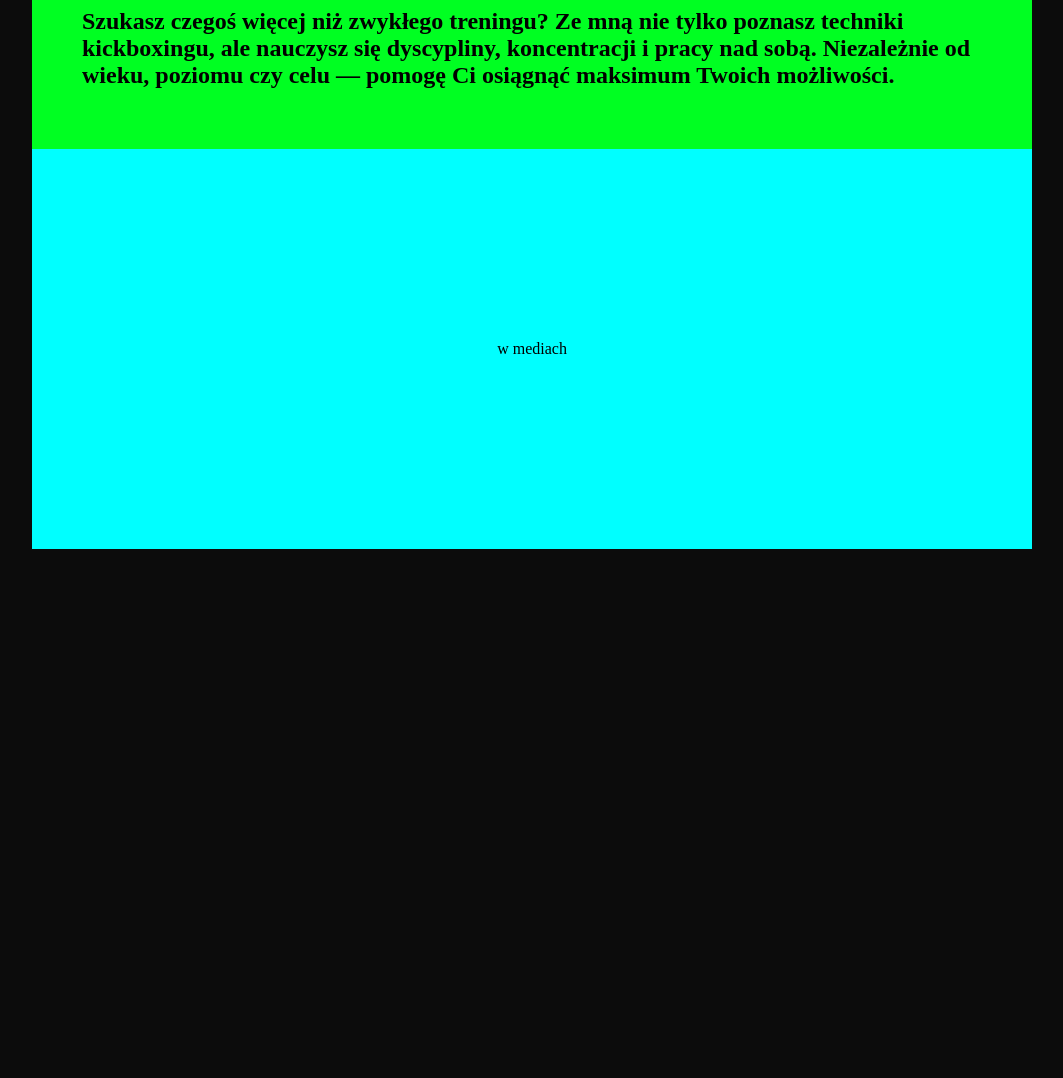
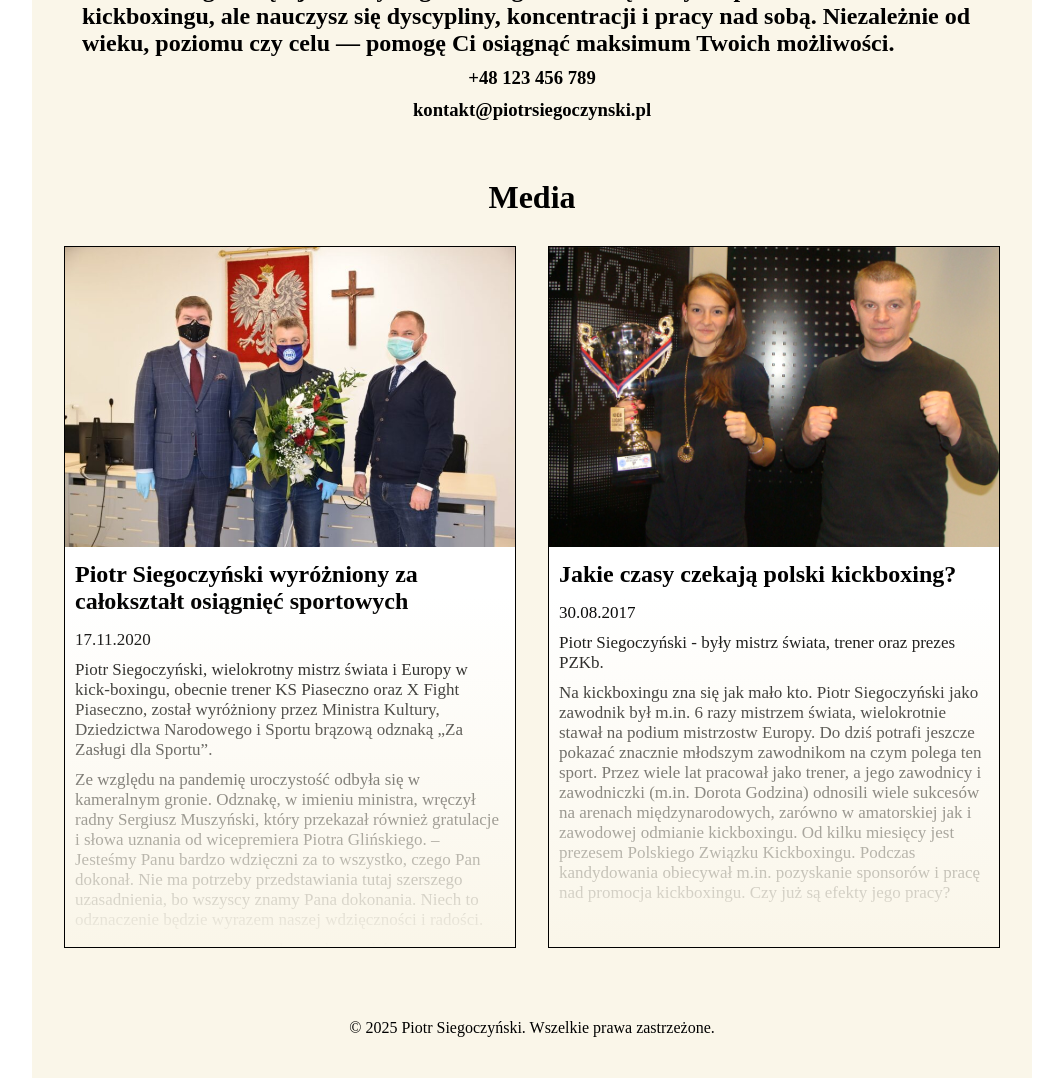
Before and after one commit to tsulima/PiotrSiegoczynski, a plain HTML site: page index.html in a window 1280 px wide. Shown: the part 1705-2783 px from the top of the page, without its empty margins (108-1171 px from the left). Before the commit the page ends 2254 px from the top, so only its background shows below. Drawn offline with Linux system fonts and the light colour scheme.

Commit message:
Commit 3

```diff
--- a/index.html
+++ b/index.html
@@ -1,9 +1,11 @@
 <!DOCTYPE html>
 <html>
-    <body onload="loadscript()">
+    <body>
         <div id="body">
             <nav>
                 <ul style="padding: 0;">
+                    <li><b>Piotr Siegoczyński</b></li>
+                    |
                     <li><a href="#stronaGlowna">Strona główna</a></li>
                     <li><a href="#oMnie">O mnie</a></li>
                     <li><a href="#osiagniecia">Osiągnięcia</a></li>
@@ -21,44 +23,56 @@
                 <h2>Sportowiec. Trener. Motywator.</h2><br>
                 <h2>„Mistrz nie rodzi się na ringu – mistrz rodzi się na treningu.”</h2>
             </div>
-            <!--
-            <div id="main_video_div">
-                <video autoplay muted loop id="main_video">
-                    <source src="media/bg.mp4">
-                </video>
-            </div>
-            -->
-            <div style="width: 100%; height: 300px; background-color: aqua;" class="textContainer" id="oMnie">
+            <div style="width: 100%; height: 300px; background-color: var(--a1st_color);" class="textContainer" id="oMnie">
                 <h1>Mistrz nie rodzi się na ringu – mistrz rodzi się na treningu.</h1>
                 <h2>Jestem Piotr Siegoczyński, wielokrotny mistrz świata w kickboxingu. Znam smak zwycięstwa, ale też ból porażki. To one kształtowały mnie jako zawodnika i człowieka.
                     Dziś nie tylko trenuję, ale i szkolę innych — przekazując im to, czego sam nauczyłem się przez dekady. Niezależnie, czy zaczynasz swoją przygodę, czy chcesz wejść na wyższy poziom – możesz liczyć na moje wsparcie.</h2>
             </div>
-            <div style="width: 100%; height: 300px; background-color: rgb(0, 255, 34);" class="textContainer" id="osiagniecia">
+            <div style="width: 100%; height: 300px; background-color: var(--a1st_color);" class="textContainer" id="osiagniecia">
                 <h1>Droga przez ring</h1>
                 <h2>Każdy medal, każda walka, to osobna historia. Pierwszy tytuł Mistrza Polski zdobyłem jako młody chłopak pełen zapału. Potem przyszły kolejne — trudniejsze, bardziej wymagające.
                     Punktem kulminacyjnym była wygrana na mistrzostwach świata WAKO. To moment, którego nie da się zapomnieć – adrenalina, flaga Polski nad głową, łzy w oczach. Ale to nie koniec. Bo prawdziwy mistrz zawsze idzie dalej.</h2>
             </div>
-            <div style="width: 100%; height: 450px; background-color: aqua;" class="textContainer" id="galeria2">
+            <div style="width: 100%; height: 450px; background-color: var(--a1st_color);" class="textContainer" id="galeria2">
                 <h1>Moje sportowe chwile</h1>
                 <div style="width: 1000px; height: 350px; background-color: rgba(128, 255, 0, 0); display: flex; justify-content: space-evenly; align-items: center;">
                     <img src="media/Piotr_Siegoczyński_1.jpg" onclick="enlarge(1)">
                     <img src="media/Piotr_Siegoczyński_2.jpg" onclick="enlarge(2)">
                     <img src="media/Piotr_Siegoczyński_3.jpg" onclick="enlarge(3)" style="object-position: 0%;">
-
                 </div>
             </div>
-            <div style="width: 100%; height: 200px; background-color: rgb(0, 255, 34);" class="textContainer" id="oferta">
+            <div style="width: 100%; height: 200px; background-color: var(--a1st_color);" class="textContainer" id="oferta">
                 <h2>Szukasz czegoś więcej niż zwykłego treningu?
                     Ze mną nie tylko poznasz techniki kickboxingu, ale nauczysz się dyscypliny, koncentracji i pracy nad sobą.
                     Niezależnie od wieku, poziomu czy celu — pomogę Ci osiągnąć maksimum Twoich możliwości.</h2>
+                <h3>+48 123 456 789</h3>
+                <h3>kontakt@piotrsiegoczynski.pl</h3>
             </div>
-            <div style="width: 100%; height: 400px; background-color: aqua;" class="textContainer" id="wMediach">
-                <p>w mediach</p>
+            <div style="width: 100%; background-color: var(--a1st_color);" class="textContainer" id="wMediach">
+                <h1 style="padding: 30px 0px;">Media</h1>
+                <div style="display: flex; width: 1000px; justify-content: space-evenly; padding-bottom: 30px;">
+                    <div class="article" style="max-width: 450px; height:700px; background-color: rgb(255, 255, 255); overflow: hidden;" onclick="window.open('https://piaseczno.pl/piotr-siegoczynski-wyrozniony-za-caloksztalt-osiagniec-sportowych/', '_blank');">
+                        <img src="media/Piotr_Siegoczyński_4.jpg" style="max-width: 100%; height: 300px; object-fit: cover;">
+                        <h2>Piotr Siegoczyński wyróżniony za całokształt osiągnięć sportowych</h2>
+                        <p>17.11.2020</p>
+                        <p>Piotr Siegoczyński, wielokrotny mistrz świata i Europy w kick-boxingu, obecnie trener KS Piaseczno oraz X Fight Piaseczno, został wyróżniony przez Ministra Kultury, Dziedzictwa Narodowego i Sportu brązową odznaką „Za Zasługi dla Sportu”.</p>
+                        <p>Ze względu na pandemię uroczystość odbyła się w kameralnym gronie. Odznakę, w imieniu ministra, wręczył radny Sergiusz Muszyński, który przekazał również gratulacje i słowa uznania od wicepremiera Piotra Glińskiego. – Jesteśmy Panu bardzo wdzięczni za to wszystko, czego Pan dokonał. Nie ma potrzeby przedstawiania tutaj szerszego uzasadnienia, bo wszyscy znamy Pana dokonania. Niech to odznaczenie będzie wyrazem naszej wdzięczności i radości.</p>
+                        <p>Wspaniałej kariery oraz wyjątkowych wyników w międzynarodowej rywalizacji pogratulował także Piotrowi Siegoczyńskiemu Starosta Piaseczyński Ksawery Gut.</p>
+                        <div class="end_gradient"></div>
+                    </div>
+                    <div class="article" style="max-width: 450px; height:700px; background-color: rgb(255, 255, 255); overflow: hidden;" onclick="window.open('https://www.polskieradio.pl/10/3961/artykul/1836137,jakie-czasy-czekaja-polski-kickboxing', '_blank');">
+                        <img src="media/Piotr_Siegoczyński_5.jpg" style="max-width: 100%; height: 300px; object-fit: cover; object-position: 100%;">
+                        <h2>Jakie czasy czekają polski kickboxing?</h2>
+                        <p>30.08.2017</p>
+                        <p>Piotr Siegoczyński - były mistrz świata, trener oraz prezes PZKb.</p>
+                        <p>Na kickboxingu zna się jak mało kto. Piotr Siegoczyński jako zawodnik był m.in. 6 razy mistrzem świata, wielokrotnie stawał na podium mistrzostw Europy. Do dziś potrafi jeszcze pokazać znacznie młodszym zawodnikom na czym polega ten sport. Przez wiele lat pracował jako trener, a jego zawodnicy i zawodniczki (m.in. Dorota Godzina) odnosili wiele sukcesów na arenach międzynarodowych, zarówno w amatorskiej jak i zawodowej odmianie kickboxingu. Od kilku miesięcy jest prezesem Polskiego Związku Kickboxingu. Podczas kandydowania obiecywał m.in. pozyskanie sponsorów i pracę nad promocja kickboxingu. Czy już są efekty jego pracy?</p>
+                        <div class="end_gradient"></div>
+                    </div>
+                </div>
             </div>
-
-
-
-
+            <div class="textContainer" style="width: 1000px; height: 100px; background-color: var(--a1st_color);">
+                <p>© 2025 Piotr Siegoczyński. Wszelkie prawa zastrzeżone.</p>
+            </div>
         </div>
 
         <div id="galeria" style="display: none; top: 0; width: 100%; height: 100%; background-color: rgba(0, 0, 0, 0.8); position: fixed; z-index: 100; justify-content: center; align-items: center;">
@@ -78,31 +92,27 @@
                     <img src="media/Piotr_Siegoczyński_3.jpg"  style="max-width: 100%; max-height: 100%;">
                 </button>
             </div>
-
-
             <img src="media/Piotr_Siegoczyński_1.jpg" id="galeria_img" style="position: fixed; top:auto;">
         </div>
-        <!--
-        <div style="width: 200px; height: 150px; left: 0; top: 0; background-color: red; position: fixed;">
-            <p>1. Strona główna 1</p>
-            <p>2. O mnie 3</p>
-            <p>3. Osiągnięcia 2</p>
-            <p>4. Galeria</p>
-            <p>5. Oferta 2</p>
-            <p>6. W mediach</p>
-        </div>
-        -->
     </body>
 </html>
 
 <style>
     :root{
+        /*--cream:#FFFDF6;*/
+        --cream:#FAF6E9;
         --grey:#0c0c0c;
         --black:black;
         --red1:#3D0000;
         --red2:#950101;
         --red3:red;
         --navbarHeight: 100px;
+
+        --background_color: white;
+        --a1st_color: var(--cream);
+        --a2nd_color: var(--black);
+        --b1st_color:var(--black);
+        --b2nd_color:var(--cream);
     }
 
     *{
@@ -110,44 +120,45 @@
     }
 
     body{
-        background-color: var(--grey);
+        background-color: var(--background_color);
     }
 
     #body{
         width: 1000px;
         max-width: 1000px;
-        /*background-color: black;*/
         margin: 0 auto;
     }
 
     nav{
+        padding-left: 0px;
+        padding-right: 0px;
         width: 1000px;
         max-width: 1000px;
-        /*height: var(--navbarHeight);*/
         position: fixed;
-        background-color: pink;
+        background-color: var(--a1st_color);
     }
 
     nav li{
-            display: inline-block;
-            /*height: 100%;*/
-            font-size: 20px;
-            font-weight: bold;
-            padding: 20px;
-            color: rgb(0, 0, 0);
-
-
+        display: inline-block;
+        font-size: 20px;
+        padding: 20px 27px;
+        color: rgb(0, 0, 0);
+        text-decoration: none;
     }
 
-    nav li:hover{
-        background-color: var(--red2);
+    nav li:hover:nth-child(n+2){
+        background-color: rgb(233, 222, 120);
         color: black;
     }
 
+    nav a{
+        display: block;
+        text-decoration: none;
+        color: rgb(0, 0, 0);
+    }
+
     #main{
-        /* padding-top: var(--navbarHeight); /* Zmienić na zero */
         width: 100%;
-        /*height: 500px;*/
         background-color: rgba(0, 0, 0, 0.5);
         display: flex;
         flex-direction: column;
@@ -172,11 +183,6 @@
         width: 1000px;
         max-width: 1000px;
         position: absolute;
-        /*top: 0;*/
-        /*right: auto;
-        left: auto;
-        top: var(--navbarHeight);
-        position: fixed; */
         z-index: -1;
         overflow: hidden;
     }
@@ -188,7 +194,7 @@
         align-items: center;
     }
 
-    .textContainer h1,h2{
+    .textContainer h1,h2,h3{
         padding: 5px 50px;
     }
 
@@ -203,8 +209,8 @@
         width: 35%;
         height: 330px;
         border-radius: 40px;
-        /*transition-duration: 300ms;*/
         transition: all 0.3s ease-in-out;
+        cursor: pointer;
     }
 
     #galeria img{
@@ -213,13 +219,36 @@
         max-height: calc(100vh - 140px);
     }
 
+    .article{
+        position: relative;
+        cursor: pointer;
+        border: 1px solid black;
+    }
+
+    .article h2{
+        padding: 10px;
+    }
+
+    .article p{
+        padding: 5px 10px;
+        font-size: 17px;
+    }
+
+    .end_gradient{
+        position: absolute;
+        left: 0;
+        bottom: 0;
+        width: 450px;
+        height: 350px;
+        background: linear-gradient(0deg,var(--a1st_color), rgba(0, 0, 0, 0) 100%);
+    }
+
 </style>
 
 <script>
     var photo = 1;
 
     document.addEventListener('keydown', function(event){
-        console.log("Naciśnięto: " + event.which);
         if(event.which=="37"){
             previous();
         }
@@ -230,31 +259,6 @@
             document.getElementById("galeria").style.display="none";
         }
     })
-
-
-    /*function loadscript(){
-        console.log("onload");
-        document.addEventListener("keypress", function onEvent(event) {
-            /*
-            if (event.key == "Enter") {
-                console.log("enter")
-                changeDisplay();
-            }
-            else*/ /* if (event.keyCode == 27){
-                console.log("escape");
-                document.getElementById("galeria").style.display="none";
-            }
-            else if (event.key == "ArrowLeft"){
-                console.log("L");
-
-            }
-            else if (event.keyCode == "39"){
-                console.log("R");
-
-            }
-        }
-        )
-    }*/
 
     function changeDisplay(){
         a = document.getElementById("galeria");
@@ -268,7 +272,6 @@
 
     function enlarge(n){
         photo=n;
-        console.log(photo);
         document.getElementById("galeria_img").src="media/Piotr_Siegoczyński_" + n + ".jpg";
         document.getElementById("galeria").style.display="flex";
     }
@@ -284,11 +287,4 @@
         photo=photo+1;
         document.getElementById("galeria_img").src="media/Piotr_Siegoczyński_" + photo + ".jpg";
     }
-
-    /*
-    document.onkeydown = function(evt){
-        evt = evt || window.event;
-        var is
-    }
-    */
 </script>
```
Also changed, not shown: media/Piotr_Siegoczyński_4.jpg (added), media/Piotr_Siegoczyński_5.jpg (added).
